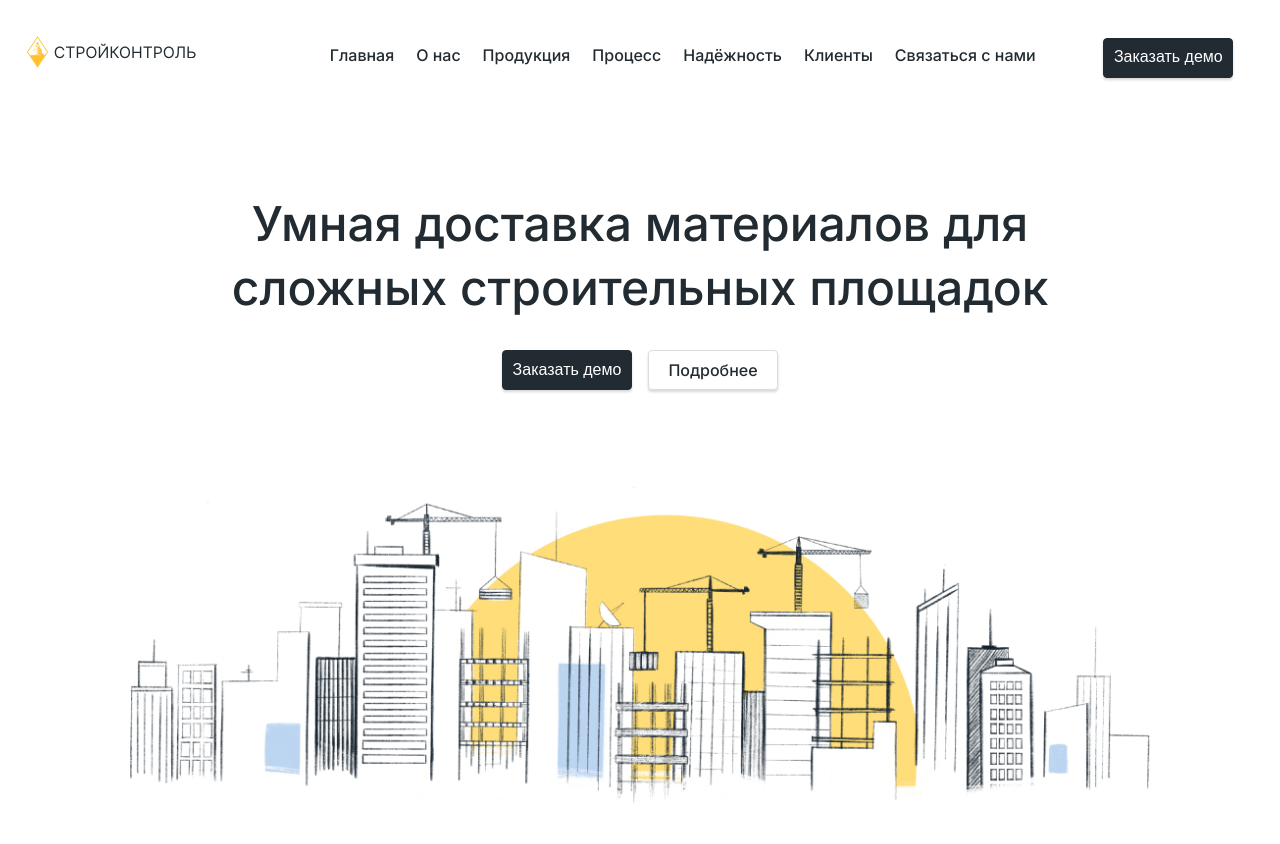
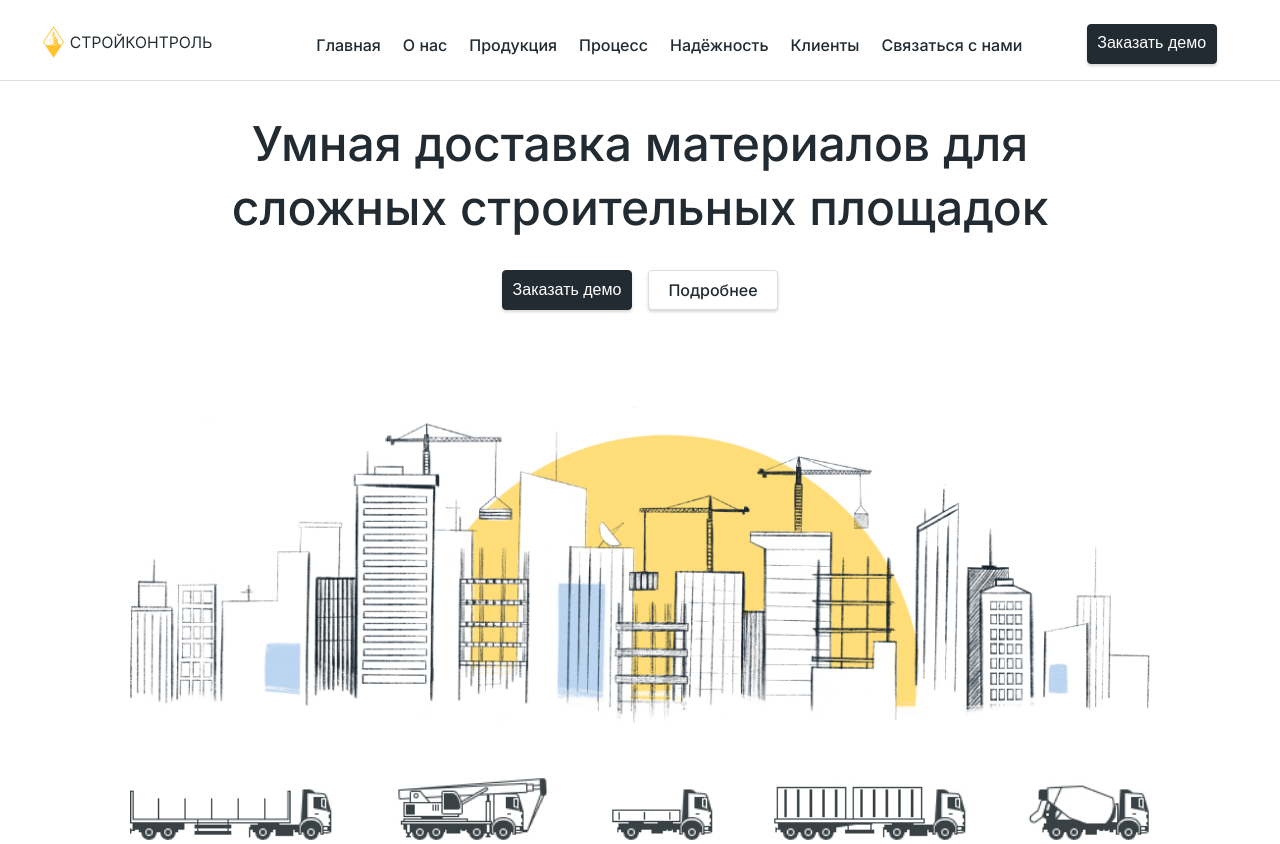
Before and after one commit to LysiukOleksandr/Construction-Landing-Page, a website: page app/index.html in a window 1280 px wide. Shown: the top 844 px of the page. Drawn offline with Linux system fonts and the light colour scheme.

Commit message:
fixed navigation

```diff
--- a/app/index.html
+++ b/app/index.html
@@ -14,7 +14,6 @@
   </head>
   <body>
     <header class="header" id="header">
-      <div class="container-main">
         <div class="header__top">
           <div class="header__top-logo">
             <svg
@@ -141,7 +140,6 @@
             <img src="./img/cars.jpg" alt="cars" />
           </div>
         </div>
-      </div>
     </header>
 
     <main class="main">
--- a/app/scss/style.scss
+++ b/app/scss/style.scss
@@ -58,7 +58,6 @@ li {
 .container-main {
   max-width: 1440px;
   margin: 0 auto;
-  padding: 0 10px;
 }
 
 .button-dark,
@@ -145,11 +144,24 @@ li {
 // header
 .header {
   &__top {
-    padding-top: 30px;
+    width: 100%;
+    position: fixed;
+    padding: 20px 30px 10px 30px;
     display: grid;
     grid-template-columns: 1fr 4fr 1fr;
     column-gap: 20px;
     align-items: center;
+    border-bottom: 1px solid #dadedf;
+    &:before {
+      content: '';
+      position: absolute;
+      top: 0;
+      left: 0;
+      width: 100%;
+      height: 100%;
+      background: #fff;
+      z-index: 3;
+    }
     @media screen and(max-width:1160px) {
       column-gap: 10px;
     }
@@ -159,6 +171,8 @@ li {
     &-logo {
       justify-self: center;
       align-self: center;
+      position: relative;
+      z-index: 3;
       svg {
         @media screen and(max-width:1300px) {
           width: 170px;
@@ -172,6 +186,8 @@ li {
 
     &-list {
       display: flex;
+      position: relative;
+      z-index: 4;
       li {
         margin: 0 11px;
         transition: 0.4s color ease-in-out;
@@ -224,6 +240,8 @@ li {
     }
 
     &-burger {
+      position: relative;
+      z-index: 4;
       display: none;
       margin-right: 10px;
       @media screen and(max-width:880px) {
@@ -276,6 +294,7 @@ li {
 
     &-order {
       justify-self: center;
+      z-index: 3;
       @media screen and(max-width:1060px) {
         display: none;
       }
@@ -865,6 +884,8 @@ li {
 // instruction
 
 .instruction {
+  position: relative;
+  z-index: -1;
   padding-top: 112px;
   @media screen and(max-width:600px) {
     padding-top: 50px;
@@ -1012,6 +1033,7 @@ li {
 .slider {
   margin-top: 60px;
   position: relative;
+  z-index: -1;
   width: 614px;
   height: 516px;
   background-color: #f8f8f9;
@@ -1210,21 +1232,12 @@ li {
     }
   }
 
-  &__logo {
-  }
-
   &__city {
     margin-top: 30px;
   }
 
-  &__address {
-  }
-
   &__mail {
     margin-top: 10px;
-  }
-
-  &__call {
   }
 
   &__facebook {
@@ -1296,8 +1309,16 @@ li {
 @keyframes button-dark {
   0% {
     transform: translateY(-5px);
+    -webkit-transform: translateY(-5px);
+    -moz-transform: translateY(-5px);
+    -ms-transform: translateY(-5px);
+    -o-transform: translateY(-5px);
   }
   100% {
-    transform: translateY(5px);
+    transform: translateY(0px);
+    -webkit-transform: translateY(0px);
+    -moz-transform: translateY(0px);
+    -ms-transform: translateY(0px);
+    -o-transform: translateY(0px);
   }
 }
```
Also changed, not shown: app/css/style.min.css.
